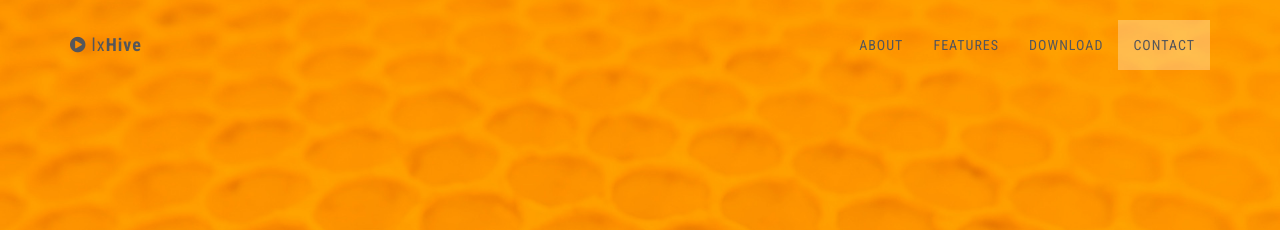
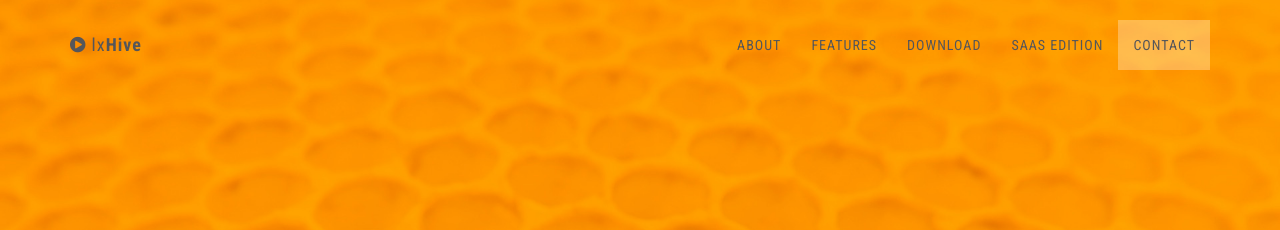
Before and after one commit to g3i/lxHive, a Jekyll site: the page built from index.html, in a window 1280 px wide. Shown: the top 230 px of the page. Built offline with Jekyll 4.4.1, drawn with Linux system fonts in a browser that asks for light colours.

Commit message:
saas link

```diff
--- a/_includes/css/grayscale.css
+++ b/_includes/css/grayscale.css
@@ -394,11 +394,9 @@ img::-moz-selection {
 body {
     webkit-tap-highlight-color: {{ site.color.white-alpha-3 }};
 }
+/* nav */
 
-#features{
-
-}
-
+/* features*/
 .features-section {
     width: 100%;
     padding: 50px 0;
--- a/_includes/nav.html
+++ b/_includes/nav.html
@@ -27,6 +27,9 @@
                         <a class="page-scroll" href="#download">Download</a>
                     </li>
                     <li>
+                        <a class="saas" href="http://admin.lxhive.com/">Saas edition</a>
+                    </li>
+                    <li>
                         <a class="page-scroll" href="#contact">Contact</a>
                     </li>
                 </ul>
```
